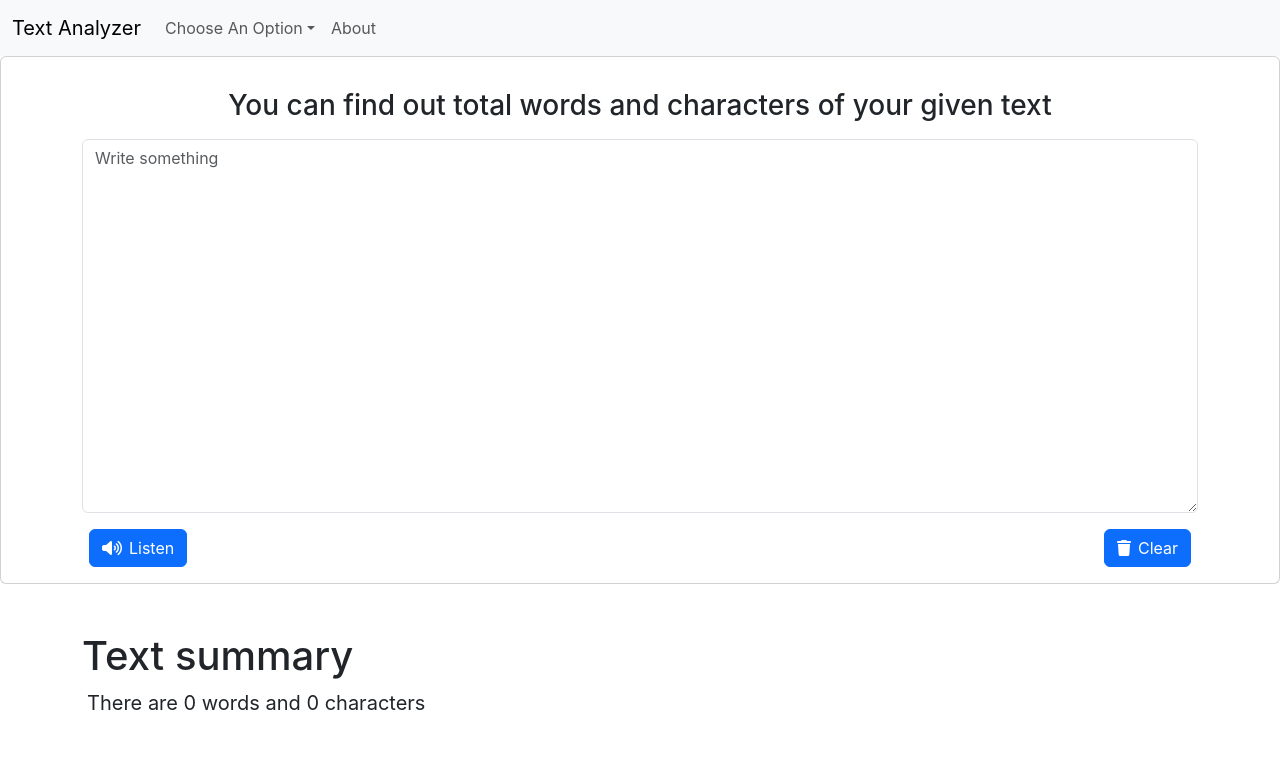
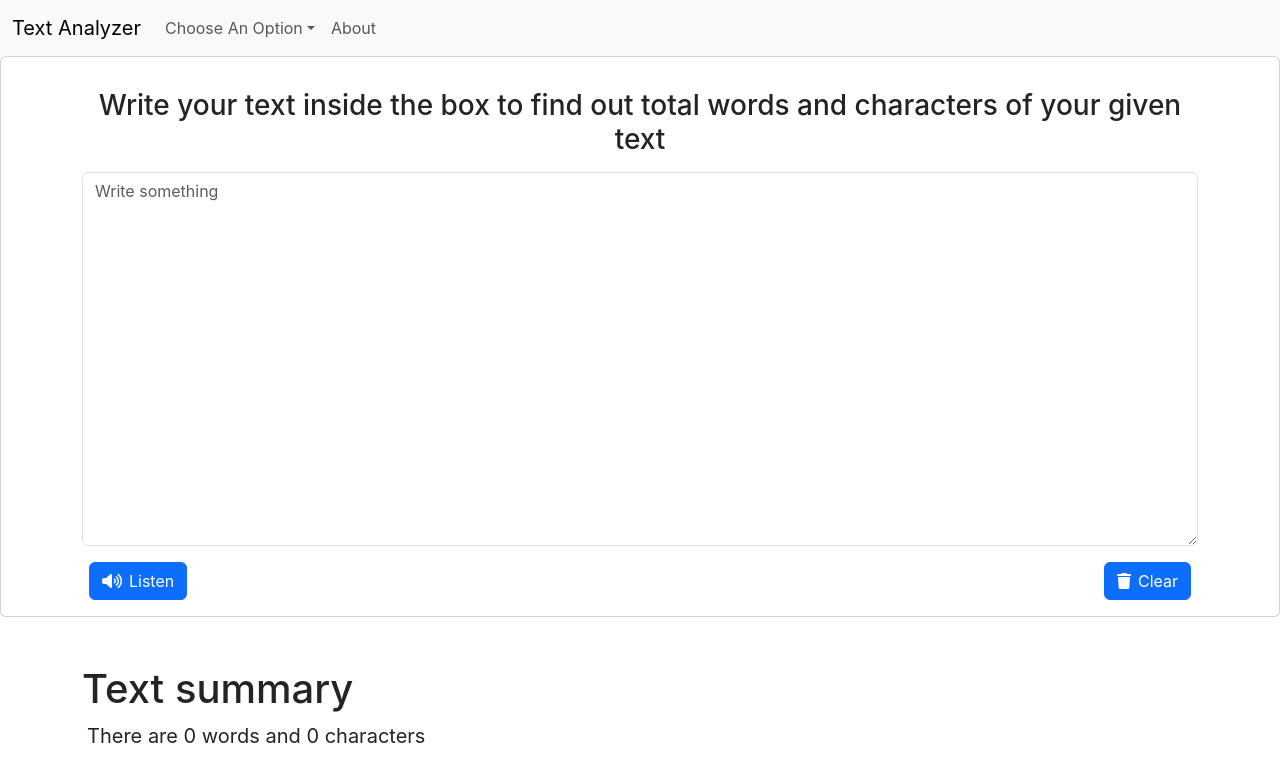
Before and after one commit to Mahin077/React_Text_Analyzer, a React (Create React App) app: page / in a window 1280 px wide. Shown: the top 782 px of the page. Built offline with nearby package versions, Linux system fonts and the light colour scheme.

Commit message:
convert to words added

```diff
--- a/src/App.js
+++ b/src/App.js
@@ -9,13 +9,13 @@ function App() {
     <Router>
     <Nav/>
     <Routes>
-      <Route exact path='/' element={<Home operationName={"wordCounter"}/>}/>
-      <Route exact path='/uppercase' element={<Home operationName={"uppercase"} btName={"Upper Case"}/>}/>
-      <Route exact path='/lowercase' element={<Home operationName={"lowercase"} btName={"Lower Case"}/>}/>
-      <Route exact path='/removeextraspace' element={<Home operationName={"removeExtraSpace"} btName={"Remove Extra Space"}/>}/>
-      <Route exact path='/replacewords' element={<Home operationName={"replaceWords"}/>}/>
-      <Route exact path='/convertwords' element={<Home operationName={"convertWords"}/>}/>
-      <Route exact path='/wordcounter' element={<Home operationName={"wordCounter"}/>}/>
+      <Route exact path='/' element={<Home operationName={"wordCounter"} title={"Write your text inside the box to find out total words and characters of your given text"}/>}/>
+      <Route exact path='/uppercase' element={<Home operationName={"uppercase"} btName={"Upper Case"} title={"Write your text inside the box and press the button to convert the text into uppercase"}/>}/>
+      <Route exact path='/lowercase' element={<Home operationName={"lowercase"} btName={"Lower Case"} title={"Write your text inside the box and press the button to convert the text into lowercase"}/>}/>
+      <Route exact path='/removeextraspace' element={<Home operationName={"removeExtraSpace"} btName={"Remove Extra Space"} title={"Write your text inside the box and press the button to remove all the extra spaces from your text"}/>}/>
+      <Route exact path='/replacewords' element={<Home operationName={"replaceWords"} btName={"Replace Words"} title={"Write your text inside the upper box and write the old word that you want to replace and the new word that you want to replace to and then press the button"}/>}/>
+      <Route exact path='/convertwords' element={<Home operationName={"convertWords"} btName={"Convert to Words"} title={"Write your text inside the box and press the button to see all the words in new lines"}/>}/>
+      <Route exact path='/wordcounter' element={<Home operationName={"wordCounter"} title={"Write your text inside the box to find out total words and characters of your given text"}/>}/>
     </Routes>
     </Router>
     </>
--- a/src/components/Home.js
+++ b/src/components/Home.js
@@ -44,6 +44,11 @@ function Home(props) {
                 setText(newText);
             }
         }
+        //convert to words
+        else if (props.operationName === "convertWords") {
+            let newText = text.split(" ");
+            setText(newText.join("\n"));
+        }
     }
 
     return (
@@ -52,7 +57,7 @@ function Home(props) {
                 <div className="card-body">
                     <div className="container">
 
-                        <h3 className='my-3 text-center'>You can find out total words and characters of your given text</h3>
+                        <h3 className='my-3 text-center'>{props.title}</h3>
                         <div className="my-3">
                             <textarea className="form-control" onChange={textAreaChange} value={text} rows={15} placeholder='Write something'></textarea>
                         </div>
```
